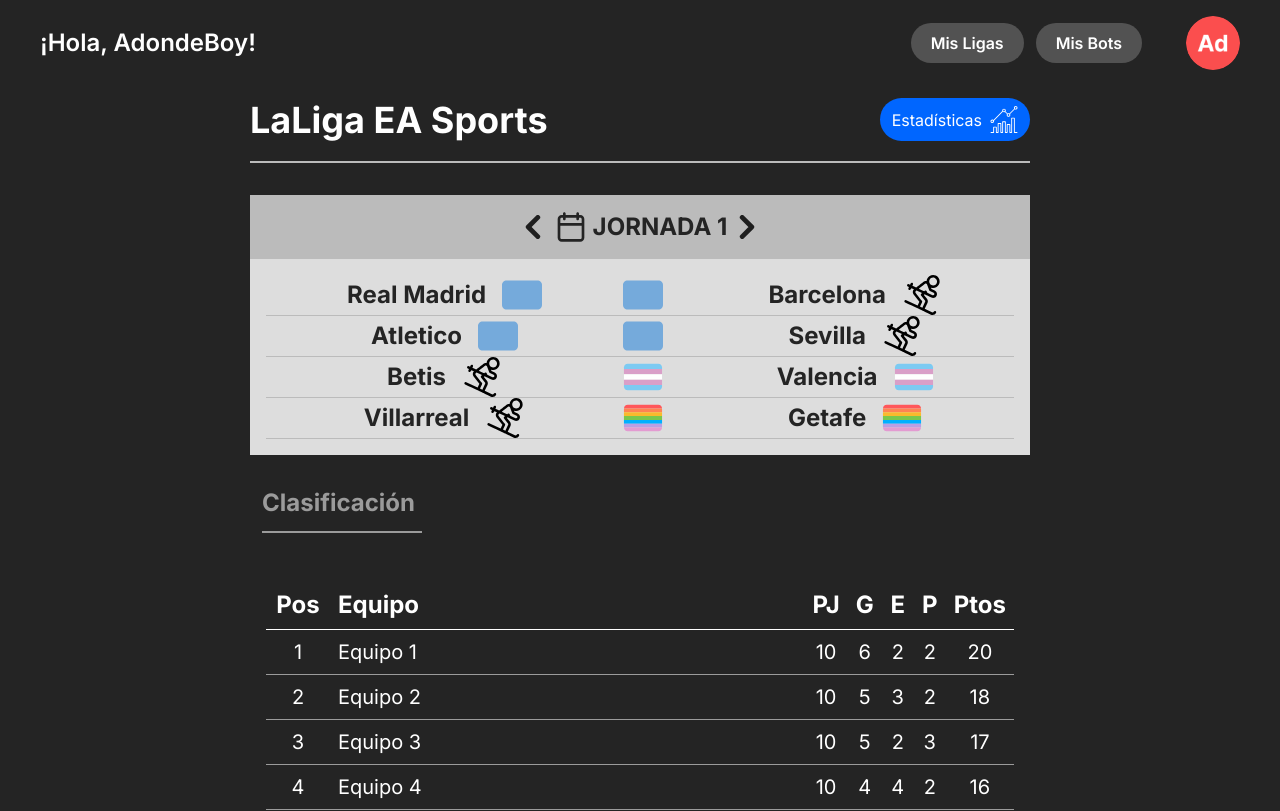
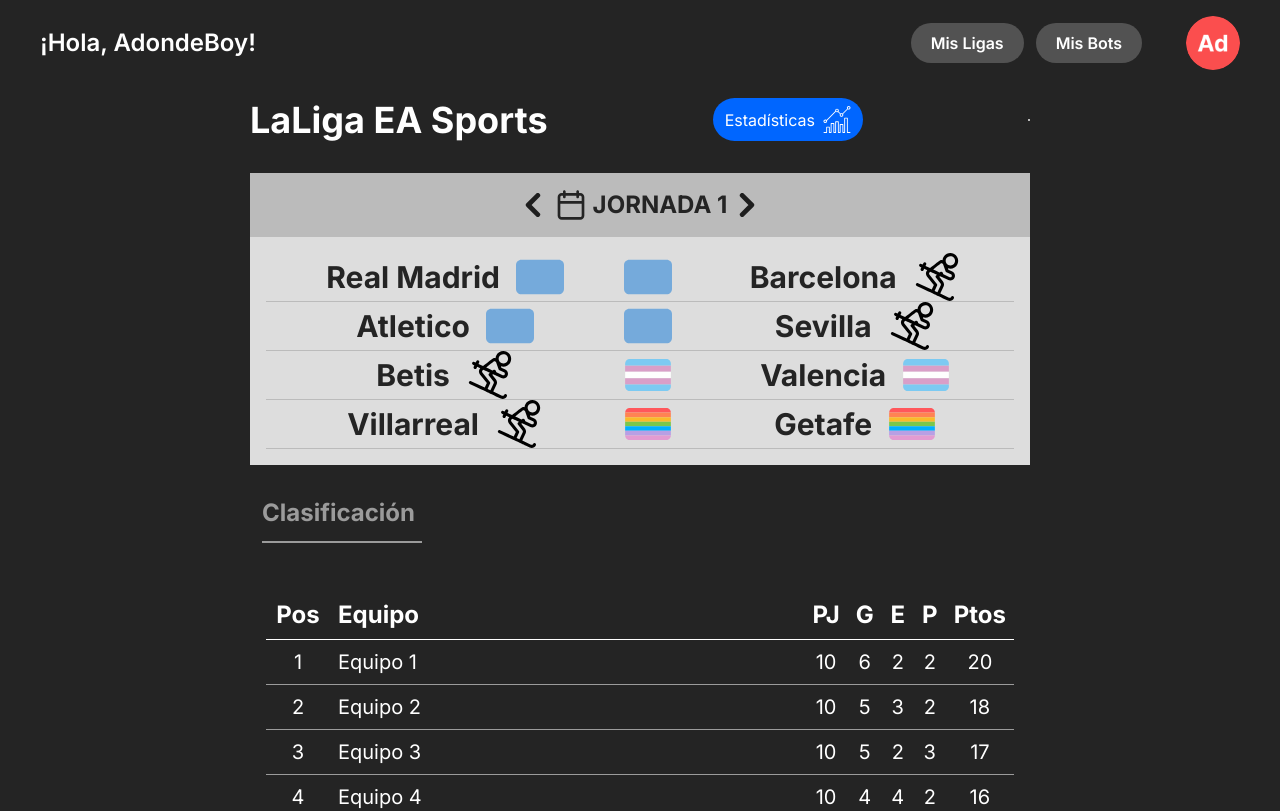
Before and after one commit to alberba/front-end-adonde-band, a Vue app: page /myLeague in a window 1280 px wide. Shown: the top 811 px of the page. Built offline with nearby package versions, Linux system fonts and the light colour scheme.

Commit message:
Ya es Responsives myleagues , solo hay un pequeño fallo con las imagenes del cuadro de encuentros de la jornada

```diff
--- a/src/views/MyLeaguePage.vue
+++ b/src/views/MyLeaguePage.vue
@@ -181,18 +181,17 @@
   <main
     class="mb-15 flex max-w-[860px] flex-col items-center justify-center gap-5 px-10 lg:w-[860px]"
   >
+
   <!-- Contenedor pequeño que incluye solo el header -->
-    <header class="m-3 flex w-full flex-col flex-wrap gap-3">
-      <div class="flex flex-row items-center justify-between">
+  <header class="m-3 flex w-full flex-col gap-3 lg:flex-row lg:items-center lg:justify-between">
       <h1 class="text-4xl font-bold">{{ ligaNombre }}</h1>
       <button
-          class="flex flex-row items-center gap-2 rounded-full bg-[#06f] px-3 py-2 text-white"
+        class="flex flex-row items-center justify-center text-center gap-2 rounded-full bg-[#06f] px-3 py-2 text-white"
       >
         Estadísticas
-          <img src="@/assets/svg/StatsIcon.svg" alt="" class="w-7" />
+        <img src="@/assets/svg/StatsIcon.svg" alt="" class="w-7 items-center justify-center text-center" />
       </button>
-      </div>
-      <div class="mt-2 h-0 w-full border border-[#BBBBBB]"></div>
+      <div class="mt-2 h-0 w-full border border-[#BBBBBB] lg:mt-0 lg:w-auto"></div>
     </header>
 
     <!-- Contenedor que contiene tanto el container para las jornadas como el container de encuentros -->
@@ -212,8 +211,8 @@
       </div>
 
       <!-- Container de los encuentros -->
-      <div class="-mt-5 w-full overflow-x-auto bg-[#DDDDDD] p-4">
-        <table class="border-colapse w-full text-[#242424]">
+      <div class="-mt-5 w-full bg-[#DDDDDD] p-4">
+        <table class="w-full text-[#242424]">
           <tbody>
             <tr
               v-for="(encuentro, index) in jornadas[jornadaNum - 1].encuentros"
@@ -222,24 +221,24 @@
               @click="router.push('/chat')"
             >
               <td
-                class="flex flex-shrink-0 items-center justify-center space-x-4 text-2xl font-bold text-[#242424]"
+                class="flex flex-shrink-0 items-center justify-center space-x-4 text-2xl font-bold text-[#242424] lg:text-3xl"
               >
                 <div class="text-center">{{ encuentro.equipo1.nombre }}</div>
                 <img
                   :src="encuentro.equipo1.img"
                   :alt="encuentro.equipo1.nombre"
-                  class="h-10 w-10"
+                  class="h-10 w-10 lg:h-12 lg:w-12"
                 />
               </td>
-              <td class=""><img :src="encuentro.ganador.img" alt=" " class="h-10 w-10" /></td>
+              <td class="text-center"><img :src="encuentro.ganador.img" alt=" " class="h-10 w-10 lg:h-12 lg:w-12" /></td>
               <td
-                class="flex items-center justify-center space-x-4 text-2xl font-bold text-[#242424]"
+                class="flex items-center justify-center space-x-4 text-2xl font-bold text-[#242424] lg:text-3xl"
               >
                 <div>{{ encuentro.equipo2.nombre }}</div>
                 <img
                   :src="encuentro.equipo2.img"
                   :alt="encuentro.equipo2.nombre"
-                  class="h-10 w-10"
+                  class="h-10 w-10 lg:h-12 lg:w-12"
                 />
               </td>
             </tr>
@@ -247,7 +246,6 @@
         </table>
       </div>
     </div>
-
     <!-- Contenedor para la clasificación -->
     <div class="flex w-full flex-col gap-5">
       <!-- Header de la clasificación -->
@@ -259,8 +257,7 @@
       </header>
 
       <!-- Cuadro de clasificación -->
-      <div class="w-full overflow-x-auto bg-transparent p-4">
-        <div class="max-h-[300px] overflow-y-auto">
+      <div class="w-full bg-transparent p-4">
         <table class="w-full border-collapse text-[#FFFFFF]">
           <!-- Encabezados -->
           <thead class="sticky top-0 bg-[#242424]">
@@ -294,7 +291,8 @@
         </table>
       </div>
     </div>
-    </div>
+
+
   </main>
-  <FooterApp />
+
 </template>
```
Lines whose indentation alone changed are shown as unchanged.
